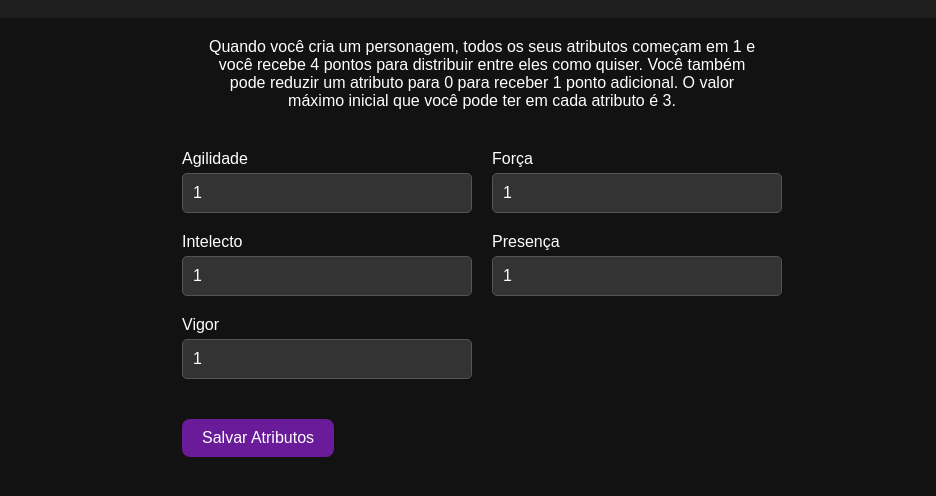
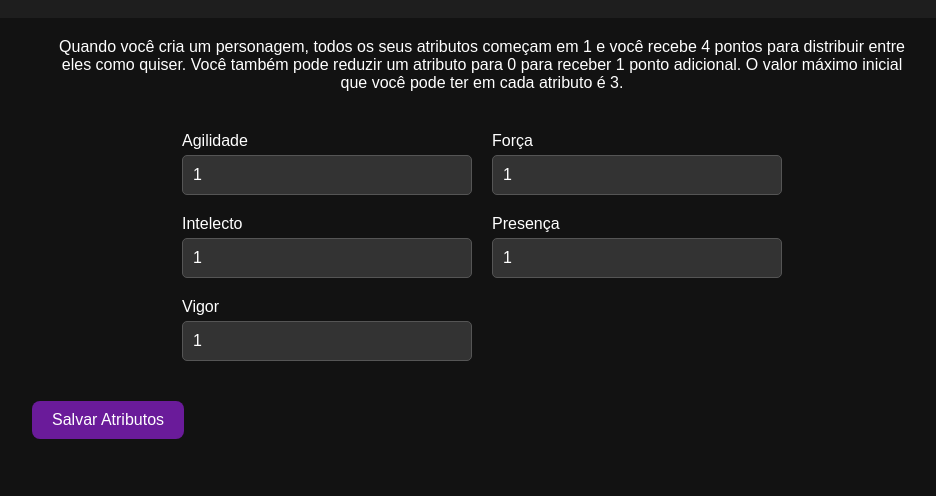
Before and after one commit to ByLeeHoon/Abyss-imensuravel, a plain HTML site: page atributos.html in a window 1280 px wide. Shown: the part 68-564 px from the top of the page, without its empty margins (158-1094 px from the left). Drawn offline with Linux system fonts and the light colour scheme.

Commit message:
Update styles.css

```diff
--- a/styles.css
+++ b/styles.css
@@ -92,7 +92,7 @@ header h1 {
 /* Centralizar o parágrafo de texto */
 main p {
     text-align: center; /* Alinha o texto horizontalmente ao centro */
-    max-width: 600px;   /* Define uma largura máxima para o parágrafo */
+    max-width: 900px;   /* Define uma largura máxima para o parágrafo */
     margin: 0 auto;     /* Centraliza o parágrafo horizontalmente */
     padding: 20px;      /* Dá um pouco de espaço ao redor do texto */
 }
```
